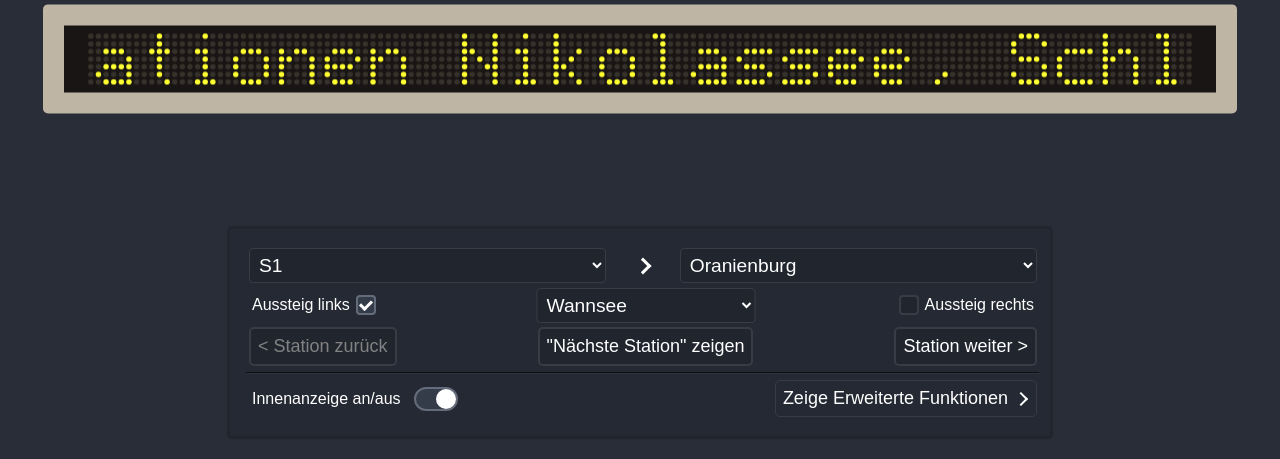
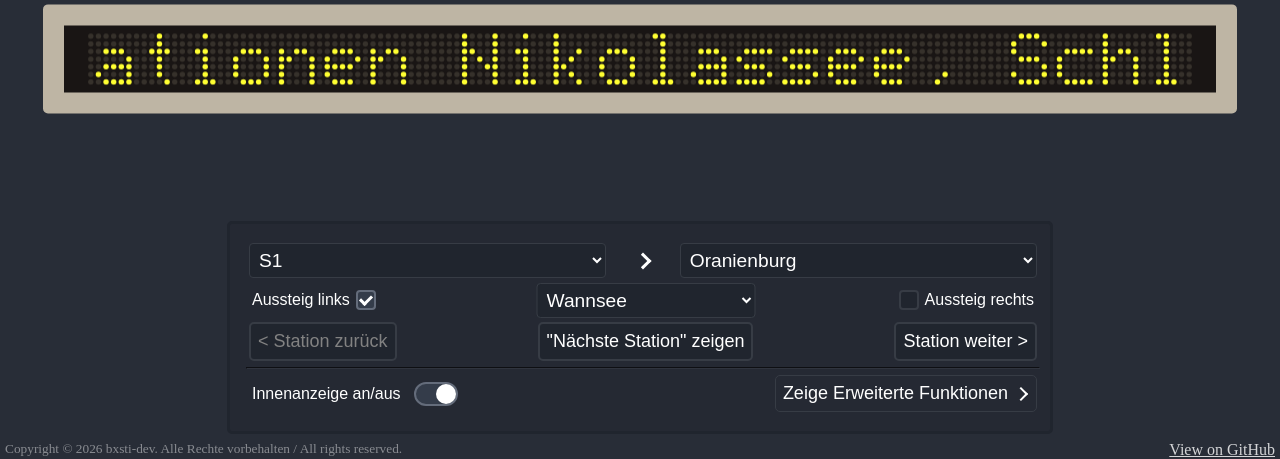
Before and after one commit to bxsti-dev/Br481-Innenanzeige-Simulator, a Flask app: page / in a window 1280 px wide. Shown: the part 341-800 px from the top of the page. Run offline with Flask 3, Linux system fonts and the light colour scheme.

Commit message:
Added footer

```diff
--- a/index.html
+++ b/index.html
@@ -95,5 +95,12 @@
         </svg>
     </div>
 
+    <footer>
+        <div>
+            <small>Copyright © 2026 bxsti-dev. Alle Rechte vorbehalten / All rights reserved.</small>
+            <a href="https://github.com/bxsti-dev/Br481-Innenanzeige-Simulator">View on GitHub</a>
+        </div>
+    </footer>
+
 </body>
 </html>
--- a/static/style.css
+++ b/static/style.css
@@ -32,7 +32,7 @@ body {
 
 #control_box {
     position: fixed;
-    bottom: 20px;
+    bottom: 25px;
 
     width: min(800px,95%);
 
@@ -410,7 +410,7 @@ input[type="radio"]:checked::after {
 
 #hide_ui_button{
     position: fixed;
-    bottom: 20px;
+    bottom: 25px;
     right: 20px;
 
     width: 30px;
@@ -443,3 +443,25 @@ input[type="radio"]:checked::after {
         right: 10px;
     }
 }
+
+/**************************************/
+
+footer {
+    position: fixed;
+    bottom: 0;
+    left: 0;
+    width: 100%;
+}
+footer div{
+    display: flex;
+    justify-content: space-between;
+    margin: 0 5px 0 5px;
+}
+footer small{
+    color: white;
+    opacity: 45%;
+}
+footer a{
+    color: white;
+    opacity: 80%;
+}
```
Also changed, not shown: README.md.
